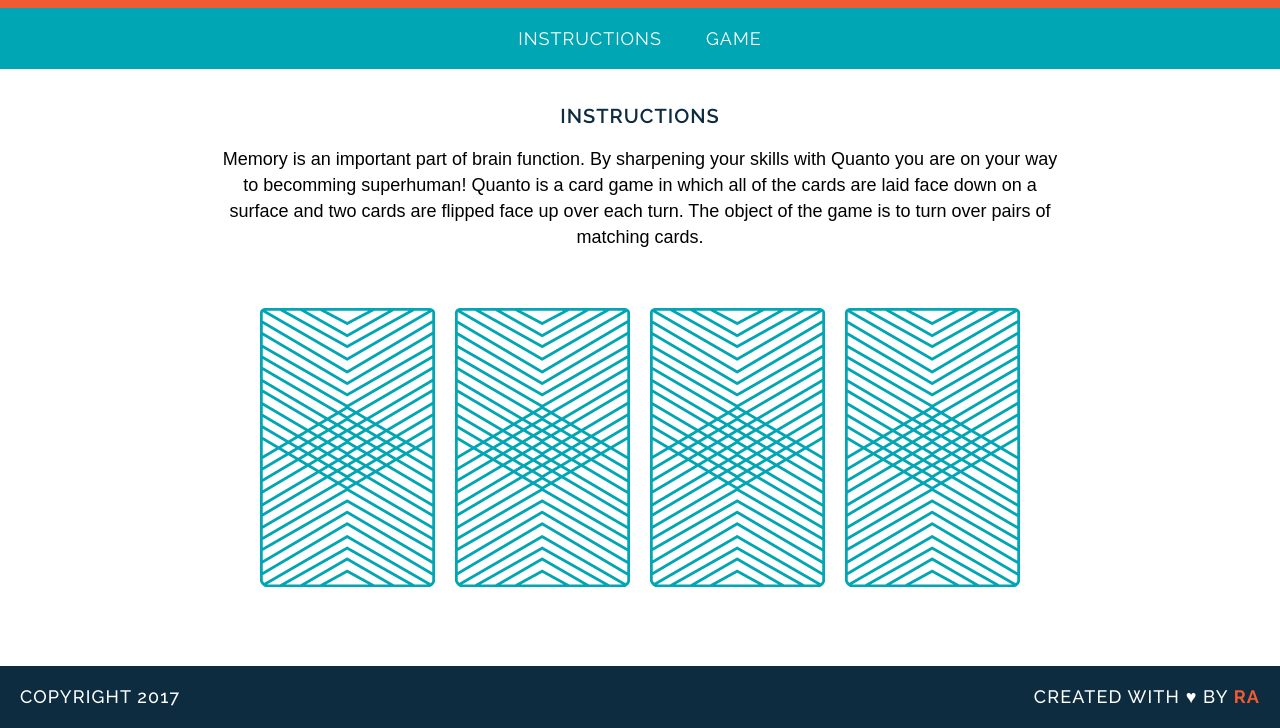
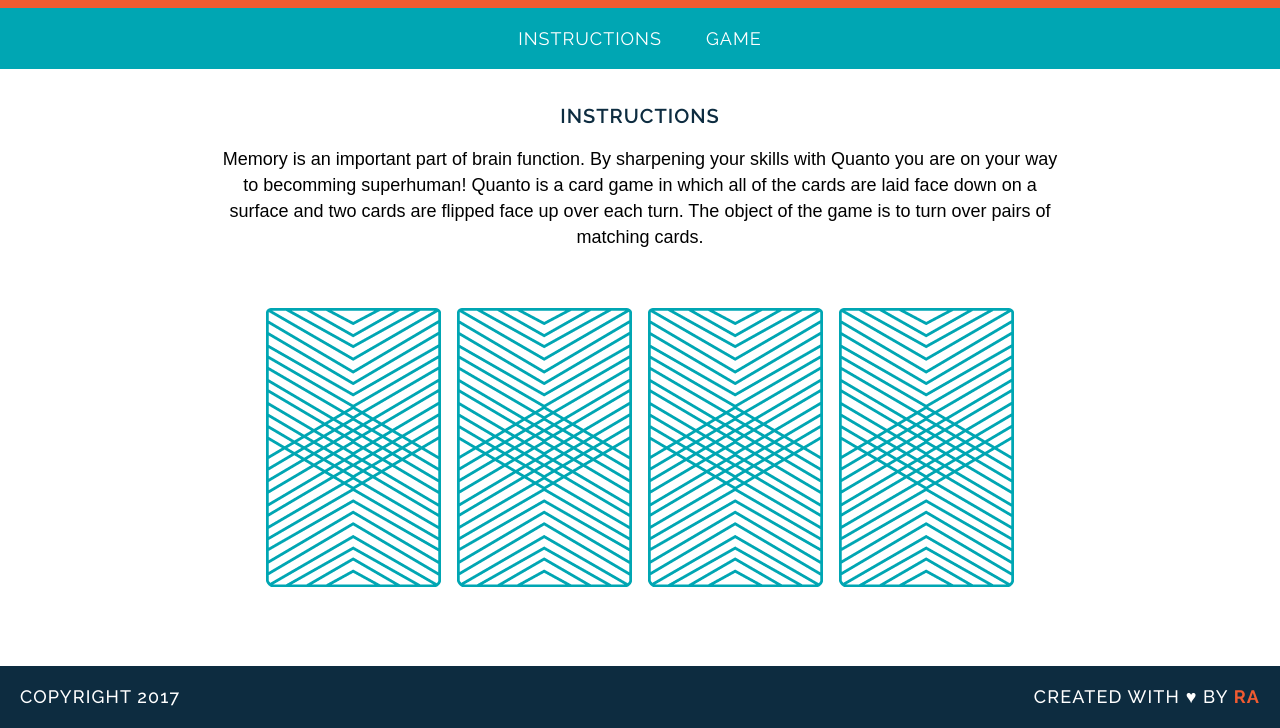
Before and after one commit to RichardAybar/wdi-fundamentals-memorygame, a plain HTML site: page index.html in a window 1280 px wide. Shown: the part 105-833 px from the top of the page. Drawn offline with Linux system fonts and the light colour scheme; a web font is replaced by a local one.

Commit message:
created game logic

```diff
--- a/index.html
+++ b/index.html
@@ -35,12 +35,7 @@
 
  </p>
 
-<div>
-<img src="images/back.png" alt="Queen of Diamonds">
-<img src="images/back.png" alt="Queen of Hearts">
-<img src="images/back.png" alt="King of Diamonds">
-<img src="images/back.png" alt="King of Hearts">
-</div>
+<div id="game-board" class="board clearfix"></div>
 
 </main>
 
--- a/js/main.js
+++ b/js/main.js
@@ -34,14 +34,27 @@ var checkForMatch = function () {
   }
 };
 
-var flipCard = function(cardId) {
+var flipCard = function() {
+  var cardId = parseInt(this.getAttribute('data-id'),10);
   console.log("User flipped" + cards[cardId].rank);
+  this.src = cards[cardId].cardImage;
   console.log(cards[cardId].cardImage);
   console.log(cards[cardId].suit);
   cardsInPlay.push(cards[cardId].rank);
     checkForMatch();
 
-}
+};
 
-  flipCard(0);
-  flipCard(2);
+
+ var createBoard = function() {
+	for (var i = 0; i < cards.length; i++) {
+		var cardElement = document.createElement('img');
+		cardElement.setAttribute('src', "images/back.png");
+		cardElement.setAttribute('data-id', i);
+		cardElement.addEventListener('click', flipCard);
+		document.getElementById('game-board').appendChild(cardElement);
+	}
+};
+
+
+createBoard();
```
